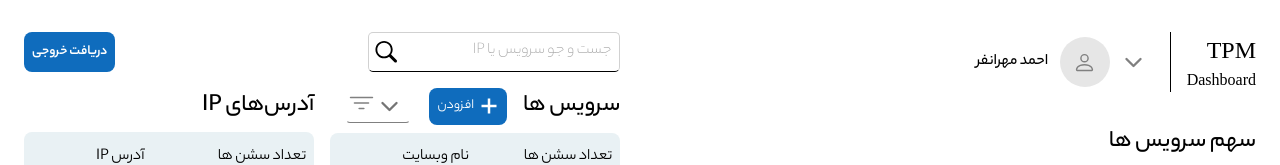
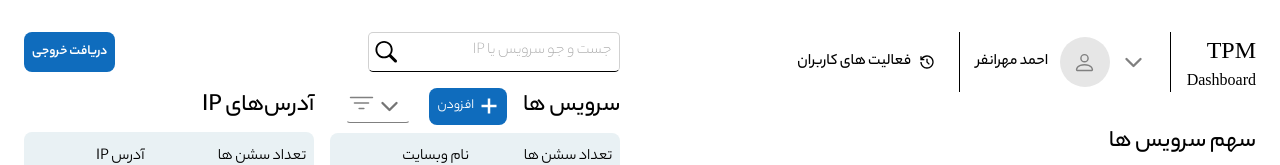
Before and after one commit to mahjs/Rayka-TPM, a React (Vite) app: page / in a window 1280 px wide. Shown: the top 165 px of the page. Built offline with nearby package versions, Linux system fonts and the light colour scheme; no server answers; the HTML template or start-up script is replaced by a standard one; a web font is replaced by a local one.

Commit message:
fix ui changes and some bug

```diff
--- a/src/components/dashboard/AddDomainModal.tsx
+++ b/src/components/dashboard/AddDomainModal.tsx
@@ -99,7 +99,7 @@ const AddDomainModal: FC<Props> = ({
               }}
             >
               بستن پنجره
-              <RxCross2 />
+              <RxCross2 style={{ marginTop: "-.2rem " }} />
             </Button>
           </Stack>
         </Box>
--- a/src/components/dashboard/AddIpAddressesModal.tsx
+++ b/src/components/dashboard/AddIpAddressesModal.tsx
@@ -93,7 +93,7 @@ const AddIpAddressesModal: FC<Props> = ({
               }}
             >
               بستن پنجره
-              <RxCross2 />
+              <RxCross2 style={{ marginTop: "-.2rem " }} />
             </Button>
           </Stack>
         </Box>
--- a/src/components/profile/ProfileInfoHeader.tsx
+++ b/src/components/profile/ProfileInfoHeader.tsx
@@ -1,10 +1,12 @@
 import { Box, Stack, Typography, Button } from "@mui/material";
 import { BsPerson } from "react-icons/bs";
 import { IoChevronDown } from "react-icons/io5";
-import { useNavigate } from "react-router-dom";
+import { useLocation, useNavigate } from "react-router-dom";
+import { RiHistoryLine } from "react-icons/ri";
 
 const ProfileInfo = () => {
   const navigate = useNavigate();
+  const { pathname } = useLocation();
   return (
     <Box
       sx={{
@@ -88,6 +90,31 @@ const ProfileInfo = () => {
             {"احمد مهرانفر"}
           </Typography>
         </Box>
+        {pathname === "/" && (
+          <>
+            <Box
+              sx={{
+                background: "#000",
+                height: "60px",
+                width: "1px",
+              }}
+            />
+            <Button
+              onClick={() => navigate("/profile")}
+              sx={{
+                fontFamily: "YekanBakh-Medium",
+                color: "#000",
+                fontSize: "1rem",
+                display: "flex",
+                alignItems: "center",
+                gap: ".5rem",
+              }}
+            >
+              <RiHistoryLine />
+              فعالیت های کاربران
+            </Button>
+          </>
+        )}
       </Box>
     </Box>
   );
```
